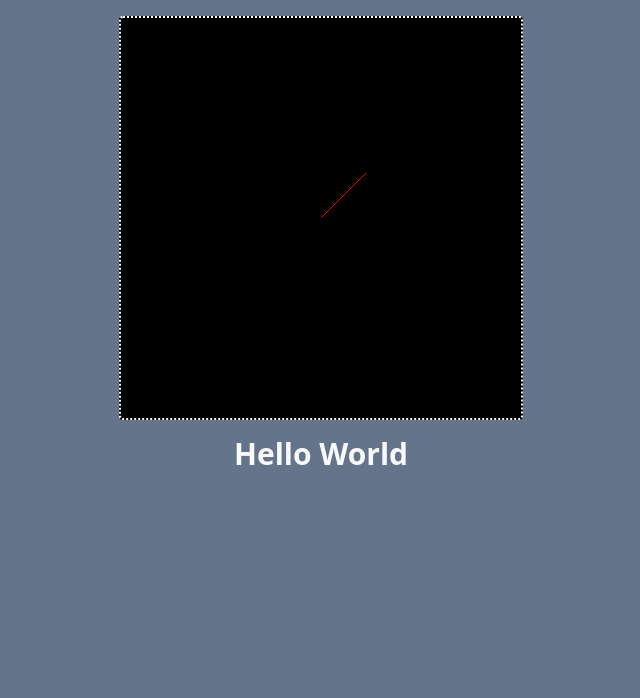
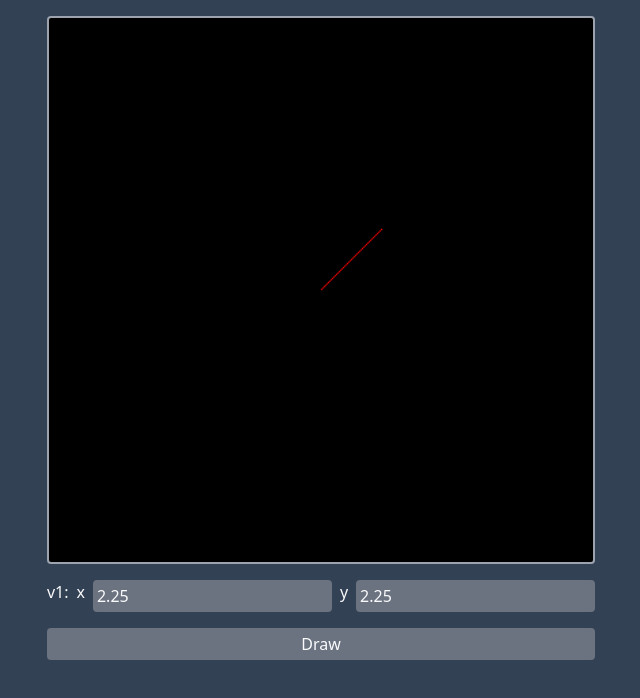
Before and after one commit to macklinhrw/cse160-as0, a website built with Vite: page index.html in a window 1280 px wide. Shown: the whole page, without its empty margins (319-959 px from the left). Built offline with nearby package versions, Linux system fonts and the light colour scheme.

Commit message:
feat: finish part 3

```diff
--- a/asg0.ts
+++ b/asg0.ts
@@ -1,9 +1,31 @@
 import { Vector3 } from "./lib/cuon-matrix-cse160";
 
-// DrawRectangle.js
+// References:
+// https://developer.mozilla.org/en-US/docs/Web/HTML/Element/canvas
 function main() {
-  // Retrieve <canvas> element
-  var canvas = document.getElementById("example") as HTMLCanvasElement;
+  // on click listener
+  const drawButton = document.getElementById("draw");
+  drawButton?.addEventListener("click", handleDrawEvent);
+
+  const canvasResult = getCanvasAndContext();
+  if (canvasResult == undefined) {
+    console.log("Failed to retrieve canvas and context.");
+    return;
+  }
+  const { canvas, context: ctx } = canvasResult;
+
+  clearCanvas(canvas, ctx);
+
+  // draw vector
+  let v1 = new Vector3([2.25, 2.25, 0]);
+  drawVector(v1, "red", ctx);
+
+  // ctx.fillStyle = "rgba(0, 0, 255, 1.0)"; // Set a blue color
+  // ctx.fillRect(120, 10, 150, 150); // Fill a rectangle with the color
+}
+
+const getCanvasAndContext = () => {
+  var canvas = document.getElementById("example") as HTMLCanvasElement | null;
   if (!canvas) {
     console.log("Failed to retrieve the <canvas> element");
     return;
@@ -16,18 +38,20 @@ function main() {
     return;
   }
 
-  // draw vector
-  let v1 = new Vector3([2.25, 2.25, 0]);
-  drawVector(v1, "red", ctx);
+  return { canvas, context: ctx };
+};
 
-  // ctx.fillStyle = "rgba(0, 0, 255, 1.0)"; // Set a blue color
-  // ctx.fillRect(120, 10, 150, 150); // Fill a rectangle with the color
+function clearCanvas(canvas: HTMLCanvasElement, ctx: CanvasRenderingContext2D) {
+  ctx.clearRect(0, 0, canvas.width, canvas.height);
 }
 
 // References:
 // https://developer.mozilla.org/en-US/docs/Web/API/CanvasRenderingContext2D/stroke
 // https://developer.mozilla.org/en-US/docs/Web/API/CanvasRenderingContext2D/lineTo
 function drawVector(v: Vector3, color: string, ctx: CanvasRenderingContext2D) {
+  // store so we can restore later
+  let oldStrokeStyle = ctx.strokeStyle;
+
   ctx.strokeStyle = color;
   ctx.beginPath(); // Start a new path
   // Center of canvas
@@ -35,11 +59,37 @@ function drawVector(v: Vector3, color: string, ctx: CanvasRenderingContext2D) {
   let centerY = 200;
   ctx.moveTo(centerX, centerY);
   // NOTE: 0,0 is in topleft
-  // Add centerX, subtract centerY
+  // Add centerX, subtract from centerY
   ctx.lineTo(centerX + v.elements[0] * 20, centerY - v.elements[1] * 20);
   ctx.stroke();
+
+  // restore stroke style
+  ctx.strokeStyle = oldStrokeStyle;
+}
+
+function handleDrawEvent() {
+  // get inputs
+  const v1xButton = document.getElementById("v1x") as HTMLInputElement | null;
+  const v1yButton = document.getElementById("v1y") as HTMLInputElement | null;
+  if (!v1xButton || !v1yButton) {
+    console.error("Couldn't find elements v1x and v1y");
+    return;
+  }
+
+  const v1x = Number(v1xButton.value);
+  const v1y = Number(v1yButton.value);
+
+  let v1 = new Vector3([v1x, v1y, 0]);
+
+  const canvasResult = getCanvasAndContext();
+  if (canvasResult == undefined) {
+    console.log("Failed to retrieve canvas and context.");
+    return;
+  }
+  const { canvas, context: ctx } = canvasResult;
+
+  clearCanvas(canvas, ctx);
+  drawVector(v1, "red", ctx);
 }
 
 main();
-
-export {};
--- a/index.html
+++ b/index.html
@@ -6,21 +6,50 @@
     <title>Assignment 0</title>
     <link href="./style.css" rel="stylesheet" />
   </head>
-  <body class="min-h-screen bg-slate-500 text-gray-50">
+  <body class="min-h-screen bg-slate-700 text-gray-50">
     <main class="p-4">
-      <div class="flex items-center justify-center">
+      <script src="asg0.ts" type="module"></script>
+      <script src="lib/cuon-matrix-cse160.js" type="module"></script>
+      <div class="flex max-w-lg mx-auto items-center justify-center">
+        <div class="flex flex-col">
           <canvas
-          class="rounded border-2 border-dotted bg-black border-white"
+            class="rounded border-2 bg-black border-gray-400"
             id="example"
             width="400"
             height="400"
           >
             Please use a browser that supports "canvas"
           </canvas>
+          <div class="flex flex-col py-4 space-y-4">
+            <div class="flex space-x-2">
+              <span>v1:</span>
+              <label for="v1x">x</label>
+              <input
+                type="number"
+                name="v1x"
+                id="v1x"
+                value="2.25"
+                class="bg-gray-500 p-1 rounded ring-0"
+              />
+              <label for="v1y">y</label>
+              <input
+                type="number"
+                name="v1y"
+                id="v1y"
+                value="2.25"
+                class="bg-gray-500 p-1 rounded ring-0"
+              />
             </div>
-      <script src="asg0.ts" type="module"></script>
-      <script src="lib/cuon-matrix-cse160.js" type="module"></script>
-      <div class="text-3xl font-semibold text-center p-4">Hello World</div>
+            <input
+              id="draw"
+              type="button"
+              name="draw"
+              value="Draw"
+              class="bg-gray-500 px-4 py-1 rounded hover:bg-gray-600 hover:cursor-pointer"
+            />
+          </div>
+        </div>
+      </div>
     </main>
   </body>
 </html>
```
Lines whose indentation alone changed are shown as unchanged.
